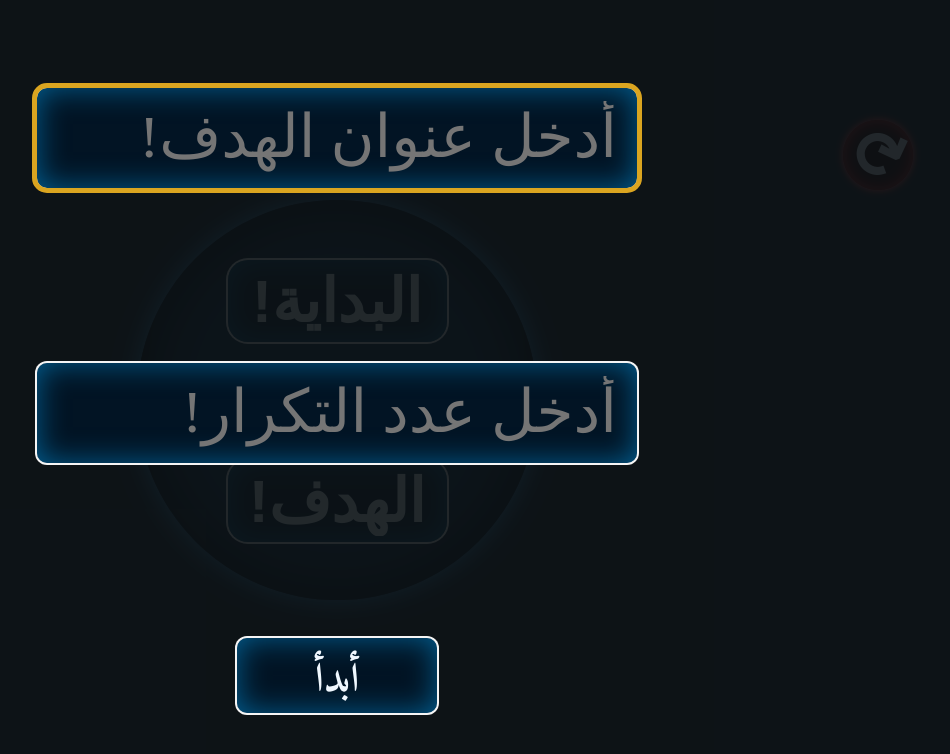
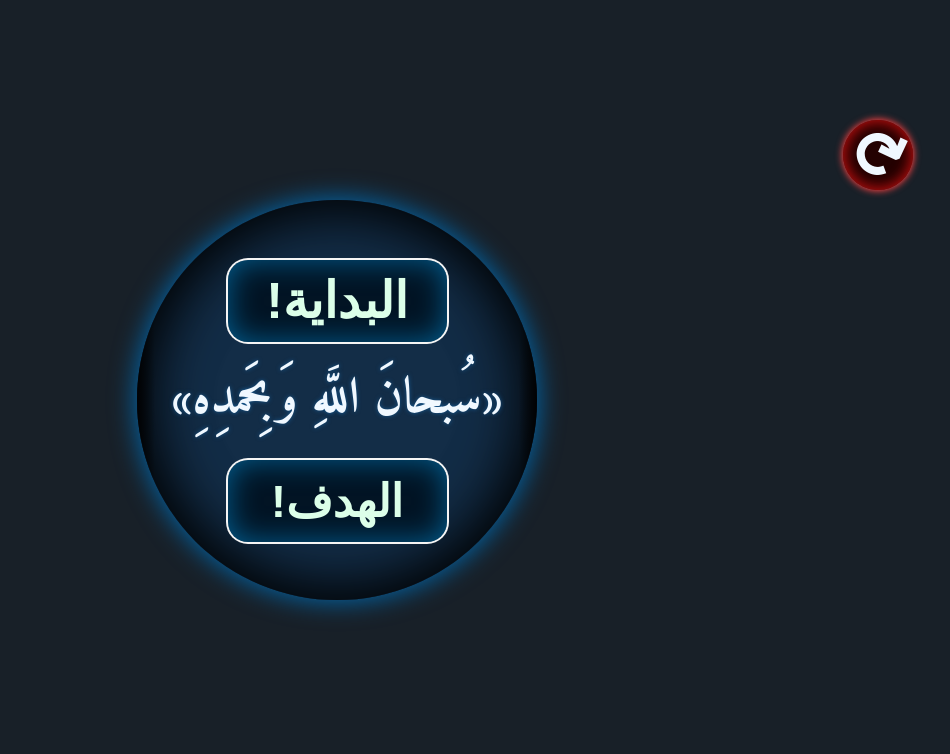
Before and after one commit to MusaAL1/counter, a plain HTML site: page index.html in a window 1280 px wide. Shown: the whole page, without its empty margins (303-1253 px from the left). Drawn offline with Linux system fonts and the light colour scheme; a web font is replaced by a local one.

Commit message:
Update style.css

```diff
--- a/style.css
+++ b/style.css
@@ -1,11 +1,11 @@
 html {
-    font-size: 62.5%;
     font-size: 10px;
 }
 
 :root {
     --display--before-after: none;
     --backgroundcolor: rgb(24, 32, 40);
+    --textshadowcolor: #1976c290;
 }
 
 
@@ -37,6 +37,48 @@ html {
     font-style: normal;
 }
 
+@font-face {
+    font-family: 'Tajawal';
+    src: url('./assets/fonts/Tajawal/Tajawal-Regular.ttf');
+    font-weight: 400;
+    font-style: normal;
+}
+
+@font-face {
+    font-family: 'Tajawal';
+    src: url('./assets/fonts/Tajawal/Tajawal-Bold.ttf');
+    font-weight: 700;
+    font-style: normal;
+}
+
+@font-face {
+    font-family: 'Tajawal';
+    src: url('./assets/fonts/Tajawal/Tajawal-Black.ttf');
+    font-weight: 900;
+    font-style: normal;
+}
+
+@font-face {
+    font-family: 'Cairo';
+    src: url('./assets/fonts/Cairo/static/Cairo-Regular.ttf');
+    font-weight: 400;
+    font-style: normal;
+}
+
+@font-face {
+    font-family: 'Cairo';
+    src: url('./assets/fonts/Cairo/static/Cairo-Bold.ttf');
+    font-weight: 700;
+    font-style: normal;
+}
+
+@font-face {
+    font-family: 'Cairo';
+    src: url('./assets/fonts/Cairo/static/Cairo-Black.ttf');
+    font-weight: 900;
+    font-style: normal;
+}
+
 * {
     margin: 0;
 }
@@ -65,24 +107,22 @@ body {
     flex-direction: column;
     justify-content: space-evenly;
     align-items: center;
-    font-family: 'Lateef', serif;
-    font-weight: 700;
     font-style: normal;
+    display: none;
 }
 
 .intro input {
     z-index: 1;
-    font-family: 'Lateef', serif;
+    font-family: 'Tajawal', 'Cairo', sans-serif;
     font-weight: 400;
     font-style: normal;
 }
 
 .intro button {
-    font-family: 'Amiri', serif;
+    font-family: 'Cairo', 'Tajawal', sans-serif;
     font-weight: 700;
     font-style: normal;
     z-index: 1;
-    padding: 0.8rem 0 0 0;
 }
 
 .background-intro {
@@ -108,7 +148,6 @@ body {
     animation: input 1s linear alternate infinite;
 }
 
-
 #clickinput:hover {
     outline: 3px solid goldenrod;
 }
@@ -119,9 +158,9 @@ body {
 
 .intro input:not(#clickinput) {
     position: relative;
-    width: 58rem;
+    width: 100%;
     height: 10rem;
-    font-size: 6rem;
+    font-size: 5rem;
     border-radius: 10px;
     border: none;
     box-shadow: 0 0 1.5rem 0 rgba(0, 170, 255, 0.507) inset, 0 0 0 0.2rem whitesmoke;
@@ -133,12 +172,14 @@ body {
 }
 
 .empty-after-before-fake {
-    width: 60rem;
+    width: 75%;
+    max-width: 60rem;
 }
 
 .empty-after-before {
     position: relative;
-    width: fit-content;
+    width: 75%;
+    max-width: 60rem;
     height: fit-content;
 }
 
@@ -151,12 +192,14 @@ body {
     border-bottom-color: white;
     right: 10%;
     display: var(--display--before-after);
+    filter: blur(0.9px);
     top: 90%;
+    z-index: 1;
 }
 
 .invalid::after {
-    font-family: 'Amiri', serif;
-    font-weight: 400;
+    font-family: 'Cairo', 'Tajawal', serif;
+    font-weight: 700;
     content: var(--after-content);
     position: absolute;
     right: 7%;
@@ -169,10 +212,10 @@ body {
     background-color: rgb(255, 255, 255);
     border-radius: 7px;
     outline: 0.3rem solid red;
-    box-shadow: 0 0 1rem red inset;
+    box-shadow: 0 0 0.3rem 0.38rem white, 0 0 1rem red inset;
+    z-index: 1;
     display: var(--display--before-after);
 }
-
 
 .intro input:not(#clickinput):hover {
     outline: 3px solid #daa520 !important;
@@ -187,11 +230,14 @@ body {
     color: rgb(1, 12, 27);
 }
 
+/* ---------- Part Two ---------- */
 
 :where(.container) {
     position: relative;
-    width: 40rem;
-    height: 40rem;
+    width: 80vw;
+    max-width: 40rem;
+    min-width: 20rem;
+    aspect-ratio: 1 / 1;
     border-radius: 50%;
     background-color: rgba(14, 58, 102, 0.5);
     overflow: hidden;
@@ -199,14 +245,16 @@ body {
     justify-content: center;
     align-items: center;
     animation: button 3s ease-in-out infinite;
+    transition-duration: 0.3s;
+    transition-property: width, height;
+    transition-timing-function: ease-in-out;
 }
 
 @keyframes button {
-
     0%,
     100% {
         box-shadow:
-            0 0 0.7rem 0.2rem whitesmoke,
+            0 0 0.7rem 0.2rem rgba(2, 105, 174, 0.5),
             0 0 3rem 0.4rem black inset,
             0 0 4rem 0 rgba(0, 0, 0, 0.5) inset;
     }
@@ -226,28 +274,34 @@ body {
 .container :where(#adadprog) {
     position: absolute;
     top: 15%;
-    font-size: 6rem;
-    height: 8rem;
-    font-weight: bold;
-    width: 21.5rem;
+    font-size: 5rem;
+    max-height: 8rem;
+    height: 20%;
+    font-family: 'Cairo', 'Tajawal', sans-serif;
+    font-weight: 700;
+    max-width: 21.5rem;
+    width: 55.5%;
     text-align: center;
-    color: aliceblue;
     border-radius: 2rem;
+    border: none;
     background-color: rgb(2, 20, 36);
     box-shadow: 0 0 3.3rem 0 rgba(0, 170, 255, 0.507) inset, 0 0 0 0.2rem whitesmoke;
-    border: none;
+    color: #dcffe9;
     animation: input 1s linear alternate infinite;
 }
 
 .container :where(#adadgoal) {
     position: absolute;
     top: 65%;
-    font-size: 6rem;
-    height: 8rem;
-    font-weight: bold;
-    width: 21.5rem;
+    font-size: 4.5rem;
+    max-height: 8rem;
+    height: 20%;
+    font-weight: 700;
+    font-family: 'Cairo', 'Tajawal', sans-serif;
+    max-width: 21.5rem;
+    width: 55.5%;
     text-align: center;
-    color: aliceblue;
+    color: #dcffe9;
     border-radius: 20px;
     background-color: rgb(2, 20, 36);
     box-shadow: 0 0 3.3rem 0 rgba(0, 170, 255, 0.507) inset, 0 0 0 0.2rem whitesmoke;
@@ -312,17 +366,6 @@ body {
     }
 }
 
-
-.container #click {
-    position: absolute;
-    cursor: pointer;
-    border-radius: 50%;
-    width: 100%;
-    height: 100%;
-    background-color: transparent;
-    border: none;
-}
-
 .read-wrapper {
     width: 99%;
     max-width: 100%;
@@ -336,7 +379,6 @@ body {
     text-align: center;
 }
 
-/* Chrome / Safari / Edge */
 .read-wrapper::-webkit-scrollbar {
     height: 10px;
 }
@@ -356,9 +398,13 @@ body {
 .read-text {
     display: inline-block;
     font-size: 5rem;
-    font-weight: bold;
+    font-weight: 700;
+    font-family: 'Lateef', 'Amiri', sans-serif;
     color: aliceblue;
     background: transparent;
+    -webkit-font-smoothing: antialiased;
+    text-shadow: 0 0 4px var(--textshadowcolor, black);
+    transition: outline 0.3s ease-in-out;
     padding: 0 1rem;
     border-radius: 6px;
     outline: none;
@@ -421,23 +467,14 @@ body {
     width: 100%;
     height: 100%;
     cursor: pointer;
-    outline: none;
-}
-
-.background-click:hover {
-    border: 1rem double goldenrod;
-}
-
-.background-click:focus {
-    border: 1rem double rgba(218, 165, 32, 0.5);
 }
 
 .background-click:active {
-    border: none;
-    box-shadow: 0 0 0 1.5rem rgba(255, 255, 255, 0.5) inset;
+    background: radial-gradient(circle at center, rgba(129, 129, 129, 0.1) 0%, transparent 50%);
 }
 
 .container #adadgoaldone {
+    display: none !important;
     position: absolute;
     width: fit-content;
     height: fit-content;
@@ -455,8 +492,8 @@ body {
     width: 7rem;
     height: 7rem;
     font-size: 6.5rem;
-    font-weight: bold;
-    font-family: serif;
+    font-family: 'Lateef', serif;
+    font-weight: 900;
     text-align: center;
     transform: rotate(115deg);
     border-radius: 50%;
@@ -558,12 +595,15 @@ body {
 }
 
 .adadgoal {
-    background-color: #0e4907;
+    background: radial-gradient(circle at center, #0f2d20 0%, #061510 100%) !important;
+    background-color:  #0f2d20;
+    border: 0.15rem solid #19c27f;
+    box-shadow: none !important;
     animation: done 3s infinite alternate ease-in-out;
 }
 
 .adadgoalcon {
-    background-color: #198f0b;
+    background-color: #0f2d20;
     animation: donecon 3s infinite alternate ease-in-out;
 }
 
@@ -571,29 +611,29 @@ body {
 
     0%,
     100% {
-        box-shadow: 0 0 1.5rem 0 #37d925 inset, 0 0 0 0.2rem whitesmoke;
+        box-shadow:
+            0 0 1.5rem 0 #03462b50 inset;
     }
 
     50% {
-        box-shadow: 0 0 4rem 0 #37d925 inset, 0 0 0 0.2rem whitesmoke;
+        box-shadow:
+            0 0 4rem 0 #03452b50 inset;
     }
 }
 
 @keyframes donecon {
-
     0%,
     100% {
         box-shadow:
-            0 0 0.7rem 0.2rem whitesmoke,
-            0 0 3rem 0.4rem black inset,
-            0 0 4rem 0 rgba(0, 0, 0, 0.5) inset;
+            0 0 0.7rem 0 #19c27f70,
+            0 0 2rem black inset,
+            0 0 2rem 0 rgba(0, 0, 0, 0.3) inset;
     }
 
     50% {
         box-shadow:
-            0 0 3rem 0.3rem rgb(5, 174, 2),
-            0 0 7rem 0.6rem black inset,
-            0 0 7rem 0 rgba(0, 0, 0, 0.5) inset;
+            0 0 3rem 0.3rem #19c27f70,
+            0 0 5rem 0.4rem black inset,
+            0 0 5rem 0 rgba(0, 0, 0, 0.5) inset;
     }
-
 }
```
